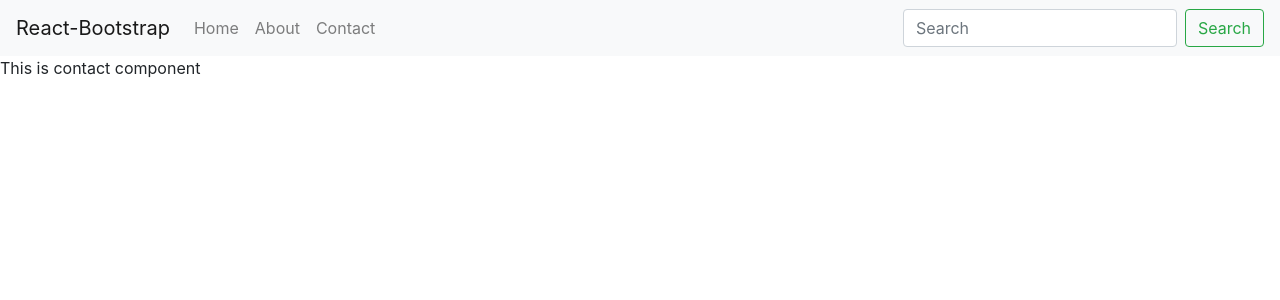
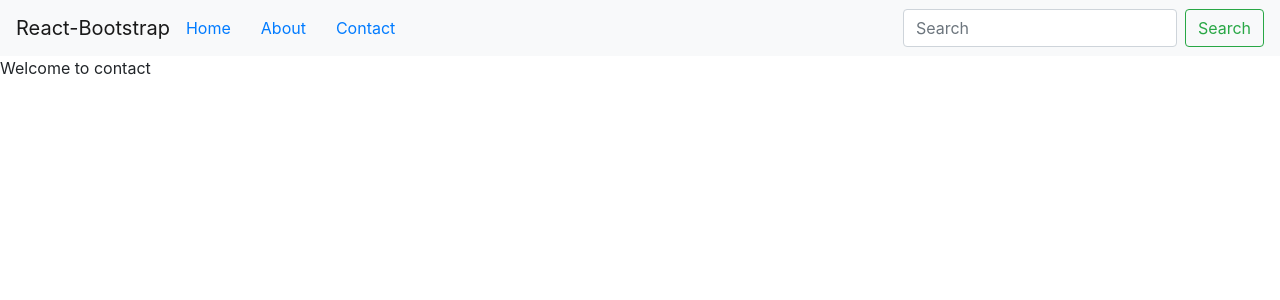
Before and after one commit to gsahu125/react-redux, a React (Create React App) app: page /contact in a window 1280 px wide. Shown: the top 300 px of the page. Built offline with nearby package versions, Linux system fonts and the light colour scheme.

Commit message:
header added

```diff
--- /dev/null
+++ b/src/Custom-style.css
@@ -0,0 +1,3 @@
+.mr-auto a{
+margin-right: 30px;
+}
--- a/src/components/Contact.js
+++ b/src/components/Contact.js
@@ -1,8 +1,10 @@
 import React from 'react';
+import {useParams} from 'react-router-dom';
 const Contact = ()=>{
+    const {name} = useParams();
     return(
         <React.Fragment>
-            <p>This is contact component</p>
+            <p>Welcome to contact {name}</p>
         </React.Fragment>
     )
 }
--- a/src/components/Header.js
+++ b/src/components/Header.js
@@ -1,6 +1,8 @@
 import React from 'react';
 import {Navbar,Nav,NavDropdown,Form,FormControl,Button} from 'react-bootstrap';
 import {Link} from 'react-router-dom';
+import '../Custom-style.css';
+
 const Header = ()=>{
     return(
         <React.Fragment>
@@ -9,9 +11,9 @@ const Header = ()=>{
             <Navbar.Toggle aria-controls="basic-navbar-nav" />
             <Navbar.Collapse id="basic-navbar-nav">
                 <Nav className="mr-auto">
-                <Nav.Link href="/">Home</Nav.Link>
-                <Nav.Link href="/about">About</Nav.Link>
-                <Nav.Link href="/contact">Contact</Nav.Link>
+                <Link to="/">Home</Link>
+                <Link to="/about">About</Link>
+                <Link to="/contact/name">Contact</Link>
                 </Nav>
                 <Form inline>
                 <FormControl type="text" placeholder="Search" className="mr-sm-2" />
--- a/src/components/Home.js
+++ b/src/components/Home.js
@@ -1,8 +1,10 @@
 import React from 'react';
+
+
 export const Home = ()=>{
     return(
         <React.Fragment>
-            <p>This is home component</p>
+            <p>This is home component </p>
         </React.Fragment>
     )
 }
```
